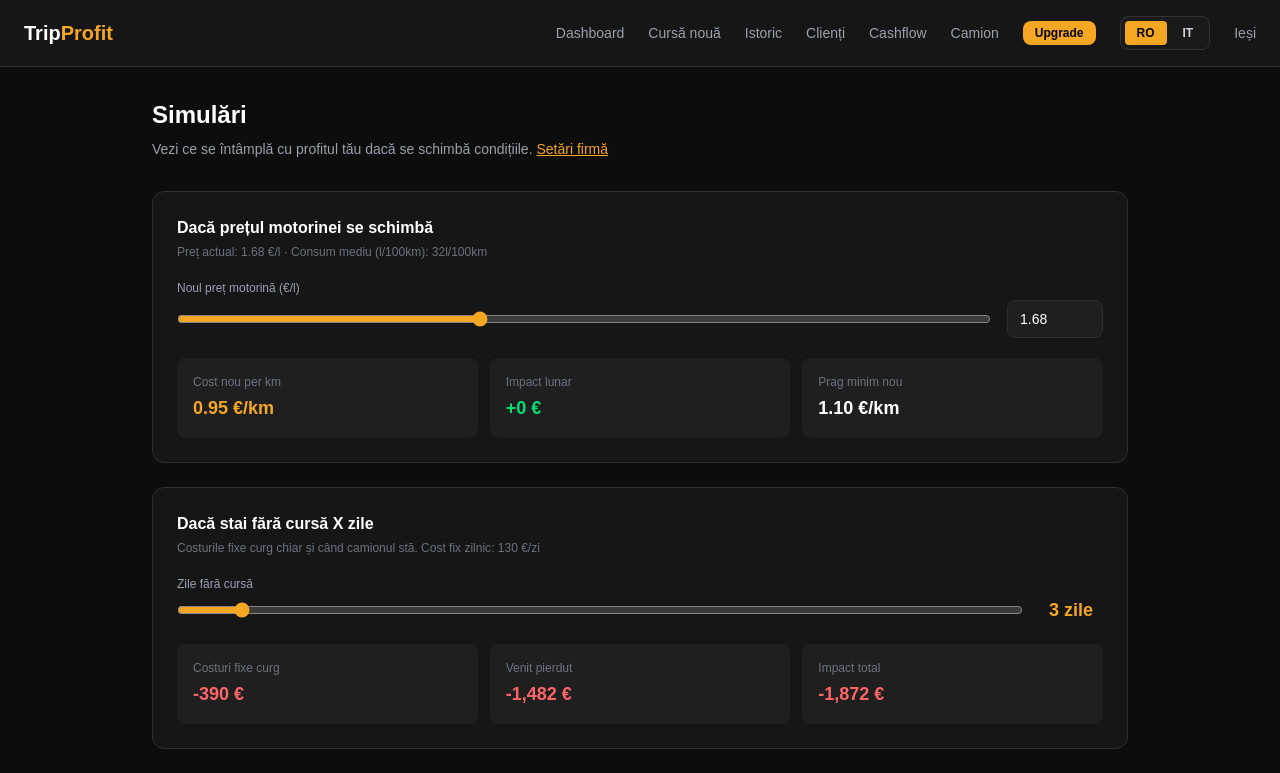
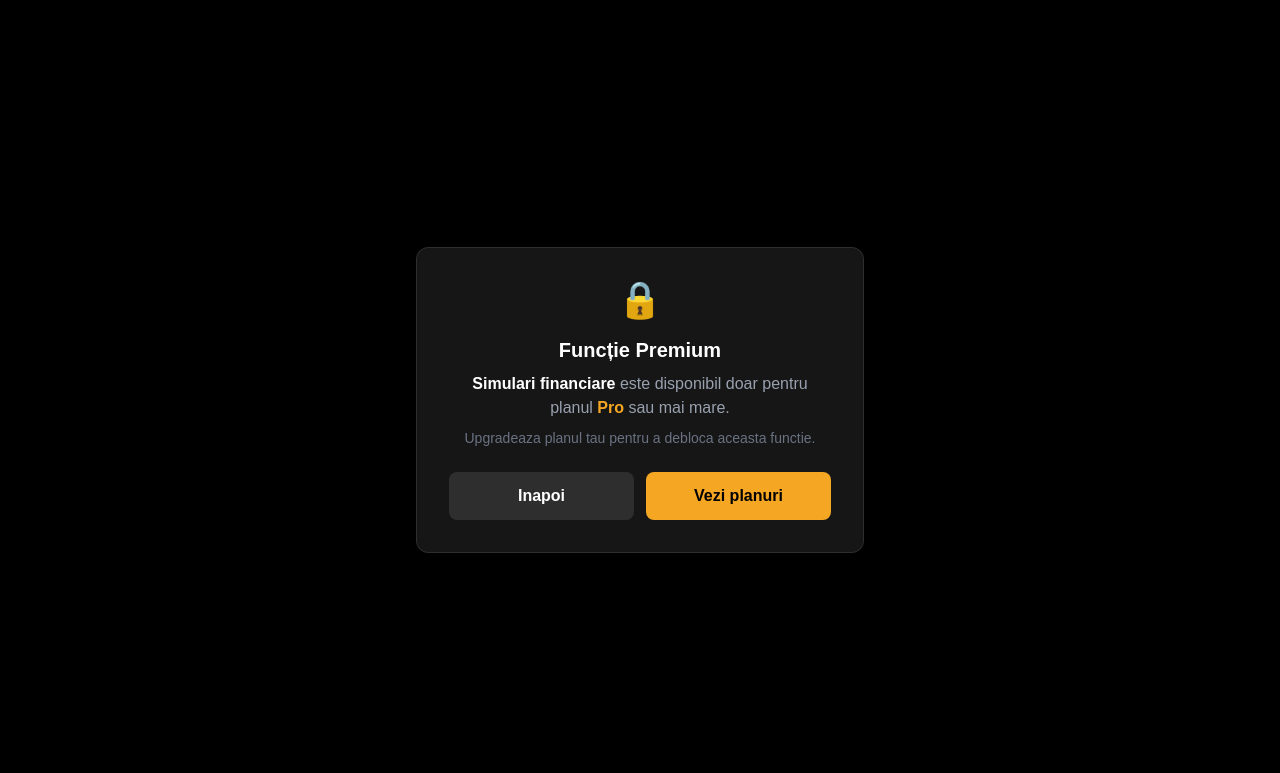
Before and after one commit to GabrielaH19/saas-boilerplate, a Next.js app: page /simulations in a window 1280 px wide. Shown: the top 773 px of the page. Built offline with nearby package versions, Linux system fonts and the light colour scheme; no server answers; the database is empty; sample sign-in values are in the browser's storage.

Commit message:
feat: paywall pe simulations pentru plan Pro+

```diff
--- a/app/simulations/page.tsx
+++ b/app/simulations/page.tsx
@@ -8,6 +8,8 @@ import { doc, getDoc, collection, query, where, getDocs } from "firebase/firesto
 import Link from "next/link";
 import AppNav from "@/app/components/AppNav";
 import { useLang } from "../lib/LanguageContext";
+import { usePlan } from "../lib/usePlan";
+import PaywallModal from "@/app/components/PaywallModal";
 
 interface Settings {
   thresholdPerKm: number;
@@ -29,6 +31,7 @@ export default function SimulationsPage() {
   const [simTripEmptyKm, setSimTripEmptyKm] = useState(200);
   const router = useRouter();
   const { tr } = useLang();
+  const { limits, loading: planLoading } = usePlan();
 
   useEffect(() => {
     const unsub = onAuthStateChanged(auth, async (u) => {
@@ -58,6 +61,21 @@ export default function SimulationsPage() {
     });
     return () => unsub();
   }, []);
+
+  if (!limits.hasSimulations && !planLoading) {
+    return (
+      <>
+        <div className="min-h-screen bg-[#0d0d0d]">
+          <AppNav active="simulations" />
+        </div>
+        <PaywallModal
+          feature="Simulari financiare"
+          requiredPlan="Pro"
+          onClose={() => router.push("/dashboard")}
+        />
+      </>
+    );
+  }
 
   const baseFuelPrice = settings?.defaultFuelPrice || 1.68;
   const threshold = settings?.thresholdPerKm || 1.30;
@@ -113,7 +131,6 @@ export default function SimulationsPage() {
         </p>
 
         <div className="space-y-6">
-
           <div className="bg-[#161616] border border-[#2e2e2e] rounded-xl p-6">
             <h3 className="font-semibold text-white mb-1">{tr.simFuelTitle}</h3>
             <p className="text-xs text-gray-500 mb-5">{tr.simFuelSub}: {baseFuelPrice} €/l · {tr.consumption}: {truckConsumption}l/100km</p>
@@ -143,7 +160,7 @@ export default function SimulationsPage() {
               <label className={lbl}>{tr.idleDays}</label>
               <div className="flex items-center gap-4">
                 <input type="range" min="1" max="30" step="1" value={simIdleDays} onChange={e => setSimIdleDays(+e.target.value)} className="flex-1 accent-[#f5a623]" />
-                <span className="text-[#f5a623] font-bold text-lg w-16 text-center">{simIdleDays} zile</span>
+                <span className="text-[#f5a623] font-bold text-lg w-16 text-center">{simIdleDays} {tr.days}</span>
               </div>
             </div>
             <div className="grid grid-cols-3 gap-3">
@@ -203,7 +220,6 @@ export default function SimulationsPage() {
               <Link href="/trip/new" className="text-xs text-[#f5a623] hover:underline">{tr.saveToHistory}</Link>
             </div>
           </div>
-
         </div>
       </div>
     </div>
```
